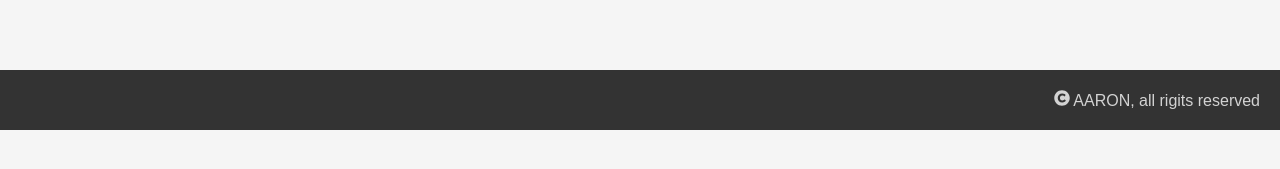
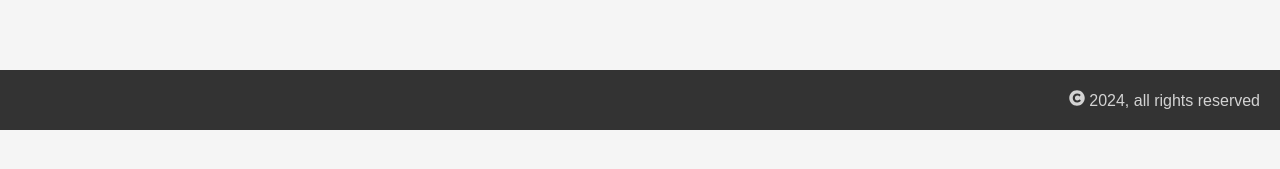
Before and after one commit to aarons2612/Portfolio, a React (Create React App) app: page / in a window 1280 px wide. Shown: the part 2710-2879 px from the top of the page. Built offline with nearby package versions, Linux system fonts and the light colour scheme.

Commit message:
Modified

```diff
--- a/src/components/Footer.js
+++ b/src/components/Footer.js
@@ -5,7 +5,7 @@ import React from 'react'
 
 const Footer = () => {
   return (
-    <div className="footer-section"><FaCopyright/>  AARON, all rigits reserved</div>
+    <div className="footer-section"><FaCopyright/>  2024, all rights reserved</div>
   )
 }
 
```
